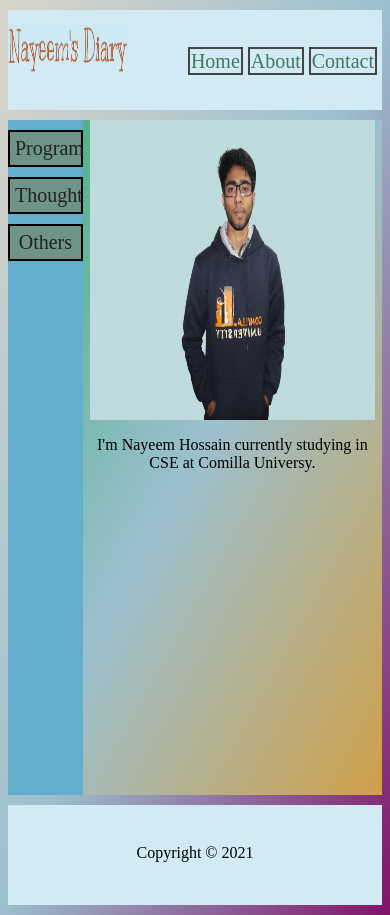
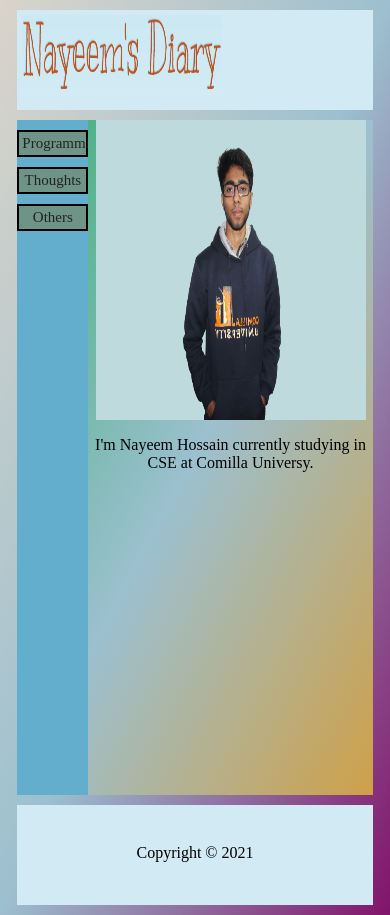
Before and after one commit to im-nayeem/web, a PHP site: page /web/about.html in a window 390 px wide. Run offline with PHP 8.4, Linux system fonts and the light colour scheme.

Commit message:
updated responsive.css

```diff
--- a/web/assets/responsive.css
+++ b/web/assets/responsive.css
@@ -5,7 +5,7 @@
     /* header  */
     .header, .main, .footer
     {
-     width: 100%;
+     width: 95%;
      margin-top:10px;
     }
 
@@ -13,7 +13,7 @@
     .logo img
     {
 
-        margin: 5px  0;
+        margin:5px;
     }
     .menu
     {
@@ -29,7 +29,7 @@
     }
     .menu ul li:not(:last-child)
     {
-        margin-right: 20px;
+        margin-right: 10px;
     }
     .menu ul li a
     {
@@ -40,6 +40,18 @@
         border-color: rgb(68, 68, 64);
         border-width: 2px;
         padding: 5px;
+    }
+    .sidebar a
+    {
+        text-decoration: none;
+        text-align: center;
+        font-size: 15px;
+        margin-top: 10px;
+        color: rgb(36, 34, 34);
+        background-color: rgb(109, 148, 135);
+        padding: 3px;
+        display: block;
+        border: 2px solid black;
     }
     .about
     {
@@ -83,6 +95,7 @@
          background-color: rgb(212, 205, 205);
      }
      td{
+         font-size: 10px;
          text-align: right;
          vertical-align: top;
          padding: 5px 0;
@@ -93,26 +106,3 @@
          height: 50px;
      }
 }
-@media only screen and (max-width: 500px)
-{
-    .logo img
-    {
-        height: 50px;
-        width: 120px;
-        margin: 15px 0;
-    }
-    .menu ul li:not(:last-child)
-    {
-        margin-right: 1px;
-    }
-    .menu ul li a
-    {
-        text-decoration: none;
-        font-size: 20px;
-        color: rgb(64, 121, 93);
-        border-style: solid;
-        border-color: rgb(68, 68, 64);
-        border-width: 2px;
-        padding: 1px;
-    }
-}
```
